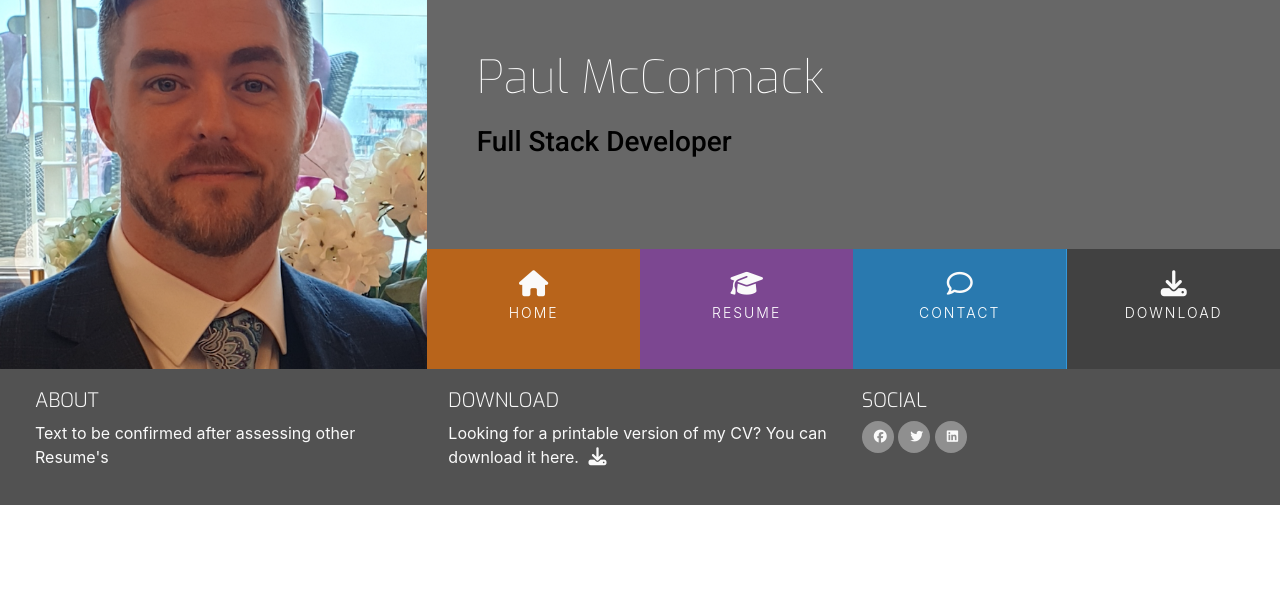
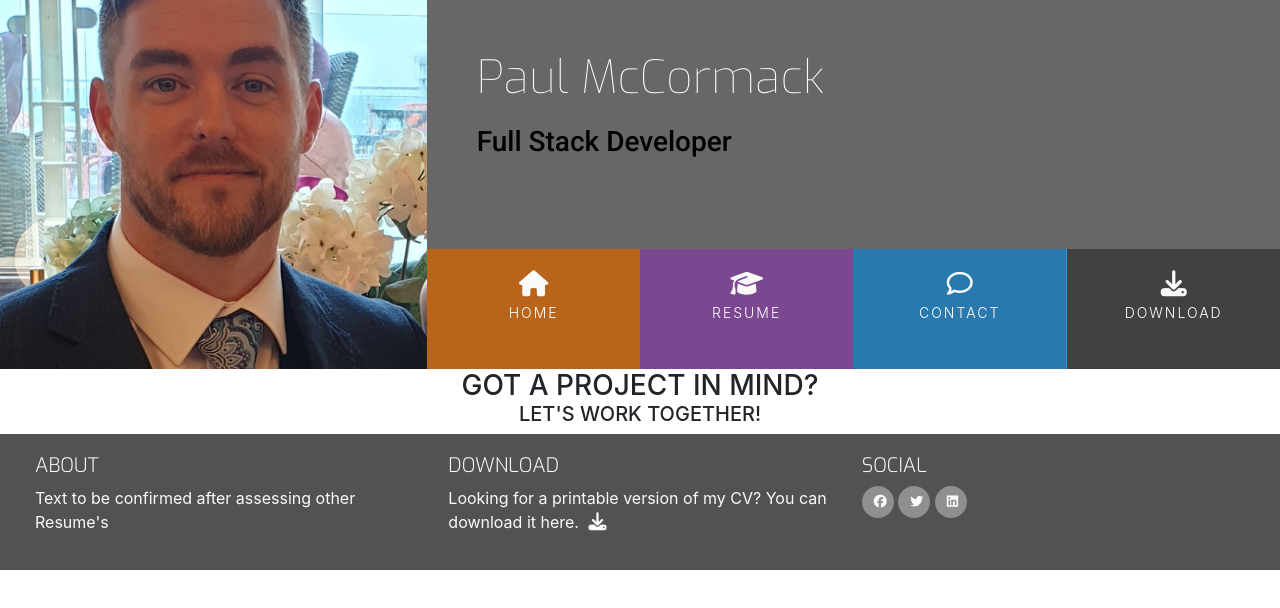
Before and after one commit to Macker85/resume-paulmc, a plain HTML site: page contact.html in a window 1280 px wide. Drawn offline with nearby package versions, Linux system fonts and the light colour scheme.

Commit message:
Add:contact framing

```diff
--- a/assets/css/style.css
+++ b/assets/css/style.css
@@ -16,6 +16,10 @@
 
 .bg-color-personal-info {
     background-color: #f4f4f4;
+}
+
+.bg-color-contact {
+    background-color: #fff;
 }
 
 .ui-menu-color-resume {
--- a/contact.html
+++ b/contact.html
@@ -45,8 +45,13 @@
             </div>
         </div>
     </header>
-    <section>
-
+    <section class="container-fluid">
+        <div class="row bg-color-contact">
+            <div class="col">
+                <h3 class="contact-heading uppercase text-center">Got a project in mind?</h3>
+                <h5 class="uppercase text-center">Let's work together!</h5>
+            </div>
+        </div>
     </section>
     <footer class="container-fluid">
         <div class="row" id="footer-details">
```
